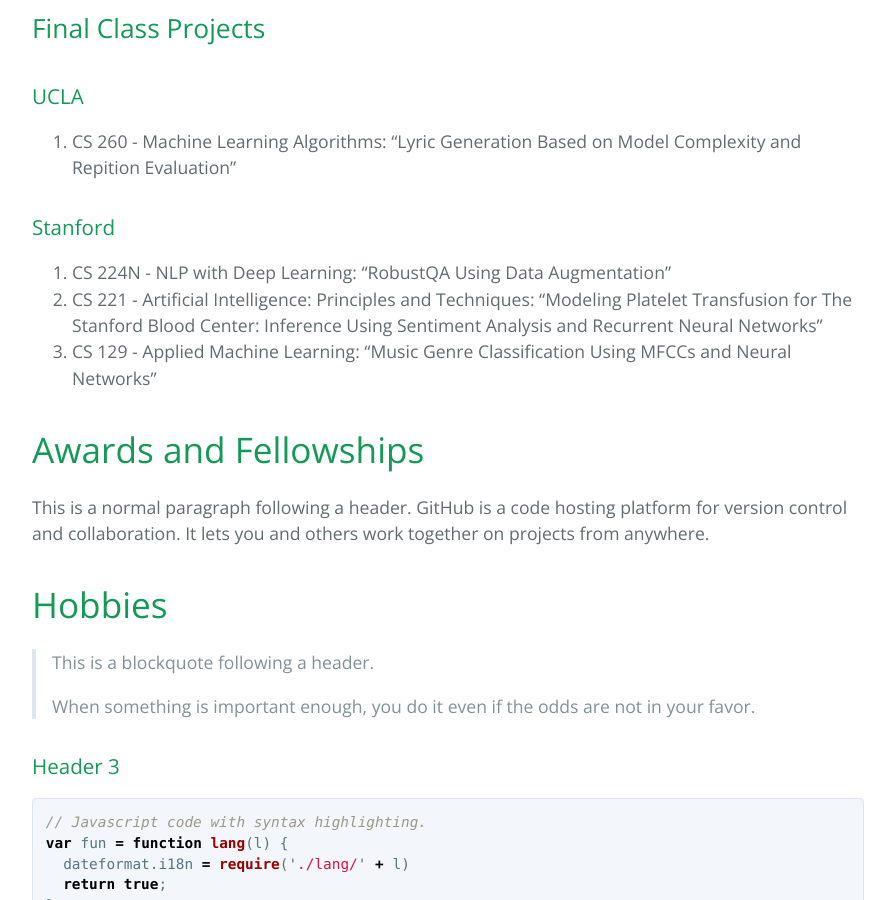
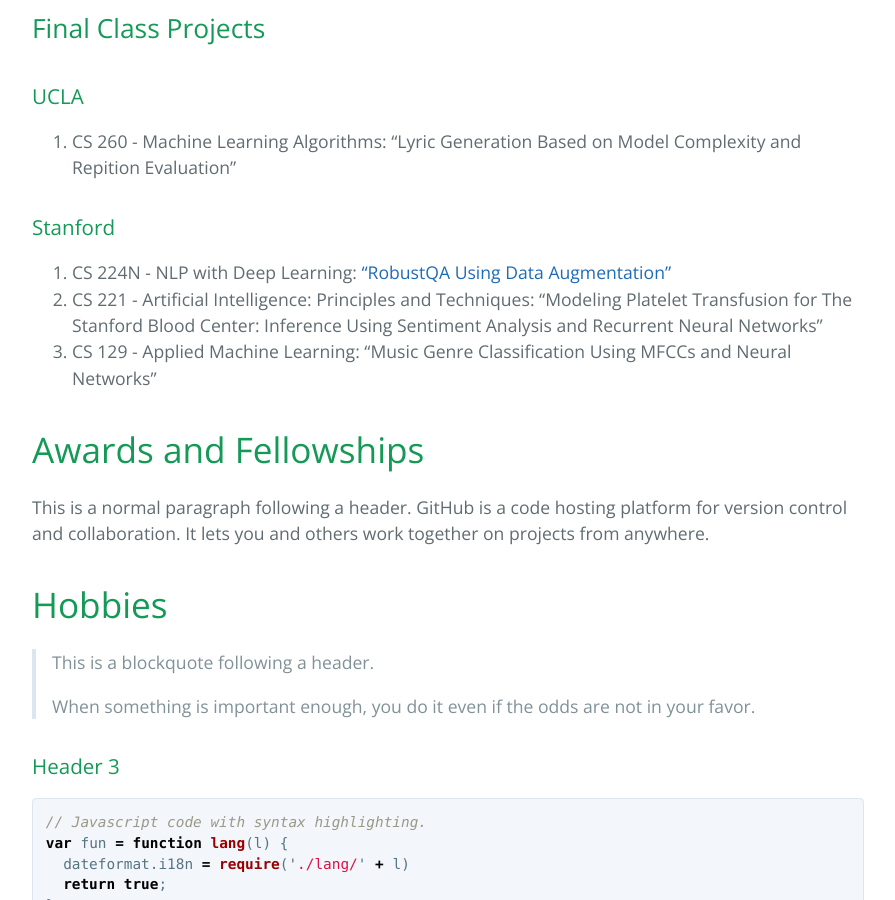
Before and after one commit to rpattichis/rpattichis.github.io, a Jekyll site: the page built from index.md, in a window 1280 px wide and 900 px high, scrolled down 1128 px. Shown: the whole window, without its empty margins (192-1087 px from the left). Built offline with Jekyll 4.4.1, drawn with Linux system fonts in a browser that asks for light colours; the repository's description, which GitHub fills in, is left out; part of the change alters nothing that is shown.

```diff
--- a/index.md
+++ b/index.md
@@ -33,7 +33,7 @@ Alvero, A., **Pattichis, R.**, (2022) “Linguistic and Cultural Strategies: Ide
   1. CS 260 - Machine Learning Algorithms: "Lyric Generation Based on Model Complexity and Repition Evaluation"
 
 ### Stanford
-  2. CS 224N - NLP with Deep Learning: "RobustQA Using Data Augmentation"
+  2. CS 224N - NLP with Deep Learning: ["RobustQA Using Data Augmentation"](https://www.semanticscholar.org/paper/RobustQA-Using-Data-Augmentation-Rebecca-Pattichis/8e4d7d60307047b45197c7c434576a0af09516bf)
   2. CS 221 - Artificial Intelligence: Principles and Techniques: "Modeling Platelet Transfusion for The Stanford Blood Center: Inference Using Sentiment Analysis and Recurrent Neural Networks"
   2. CS 129 - Applied Machine Learning: "Music Genre Classification Using MFCCs and Neural Networks"
 
```
